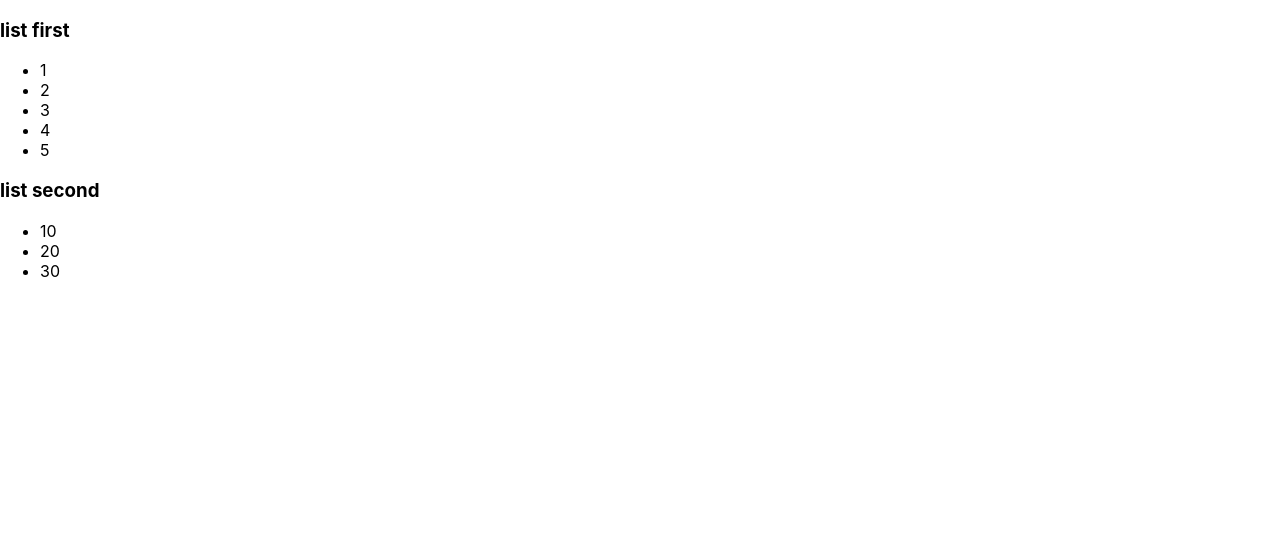
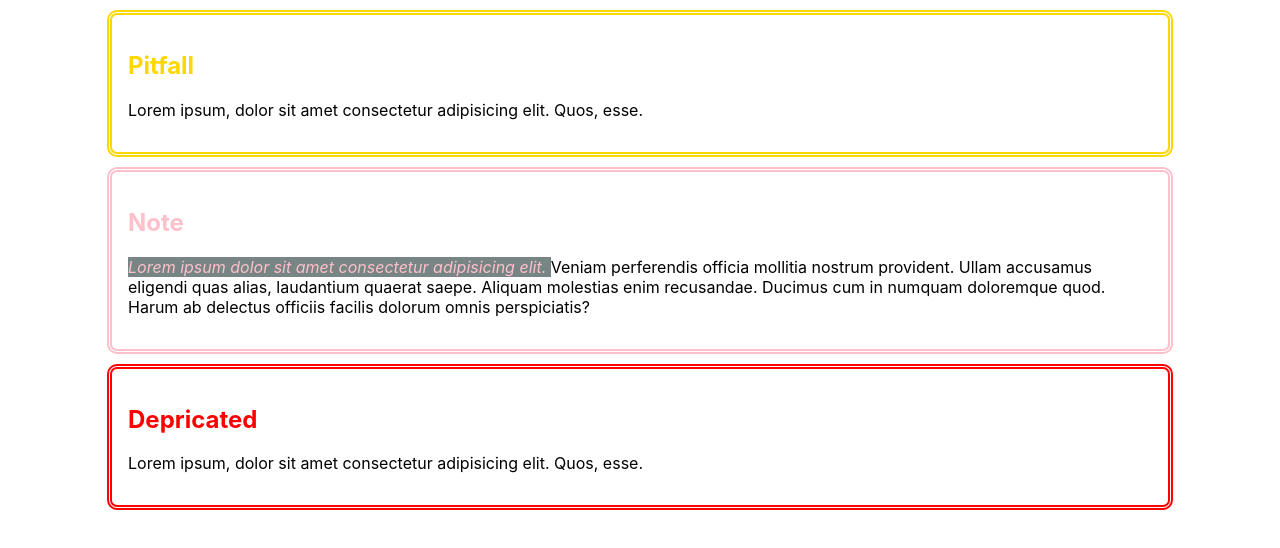
Before and after one commit to Margaritkins/react-new, a React (Create React App) app: page / in a window 1280 px wide. Shown: the top 548 px of the page. Built offline with nearby package versions, Linux system fonts and the light colour scheme.

Commit message:
Add Note with children props

```diff
--- a/src/App.jsx
+++ b/src/App.jsx
@@ -1,31 +1,31 @@
 import React from "react";
 import "./App.css";
+import Note from "./components/Note";
+import {COLORS} from'./constants';
 
-const List = ({title, children}) => {
-  return (
-    <article>
-      <h3 title={title}>list {title}</h3>
-      <ul>{children}</ul>
-    </article>
-  );
-};
+
+// const List = ({title, children}) => {
+//   return (
+//     <article>
+//       <h3 title={title}>list {title}</h3>
+//       <ul>{children}</ul>
+//     </article>
+//   );
+// };
 
 function App() {
   return (
     <>
-      <List title="first">
-        <li>1</li>
-        <li>2</li>
-        <li>3</li>
-        <li>4</li>
-        <li>5</li>
-      </List>
-      <List title="second">
-        <li>10</li>
-        <li>20</li>
-        <li>30</li>
-
-      </List>
+    <Note title = 'Pitfall' bgColor = {COLORS.PITFALL}>
+<p>Lorem ipsum, dolor sit amet consectetur adipisicing elit. Quos, esse.</p>
+    </Note>
+    <Note>
+<p><em>Lorem ipsum dolor sit amet consectetur adipisicing elit. </em>Veniam perferendis officia mollitia nostrum provident. Ullam accusamus eligendi quas alias, laudantium quaerat saepe. Aliquam molestias enim recusandae. Ducimus cum in numquam doloremque quod. Harum ab delectus officiis facilis dolorum omnis perspiciatis?
+</p>
+    </Note>
+    <Note title = 'Depricated' bgColor = {COLORS.DEPRICATE}>
+<p>Lorem ipsum, dolor sit amet consectetur adipisicing elit. Quos, esse.</p>
+    </Note>
     </>
   );
 }
--- /dev/null
+++ b/src/components/Note/Note.module.scss
@@ -0,0 +1,28 @@
+@use '/src/common/styles/colors' as *;
+%border{
+  border: {
+    width: 5px;
+    color: $colorMain;
+    style: double;
+    radius: 10px;
+  }
+}
+
+.note{
+  width: 80%;
+margin: 10px auto;
+padding: 1rem;
+  @extend %border;
+  text-align: left;
+  // font-size: 1.5rem;
+  &__h2{
+    color: $colorMain;
+  }
+  >p{
+    font-size: 1em;
+    >em{
+      color: $colorMain;
+      background-color: rgb(119, 133, 133);
+    }
+  }
+}
--- /dev/null
+++ b/src/components/Note/index.jsx
@@ -0,0 +1,13 @@
+import React from 'react';
+import styles from './Note.module.scss'
+
+const Note = ({children, title, bgColor}) => {
+  return (
+    <article className={styles.note} style={{borderColor: bgColor || ''}}>
+      <h2 className={styles.note__h2} style={{color: bgColor || ''}}>{title || 'Note'}</h2>
+      {children}
+    </article>
+  );
+}
+
+export default Note;
--- a/src/constants.js
+++ b/src/constants.js
@@ -15,3 +15,9 @@ export const USERS = [
     lastName: "Rot",
   },
 ]
+
+export const COLORS = {
+MAIN: 'pink',
+PITFALL: 'gold',
+DEPRICATE: 'red'
+}
```
